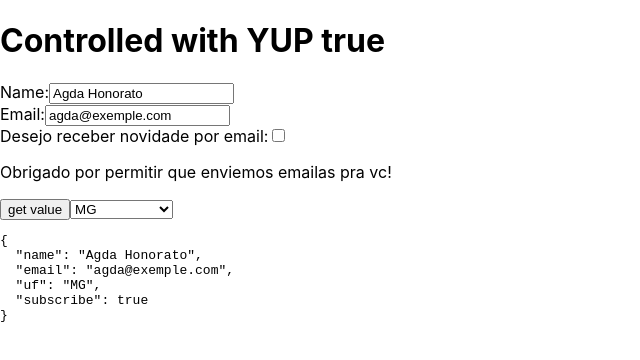
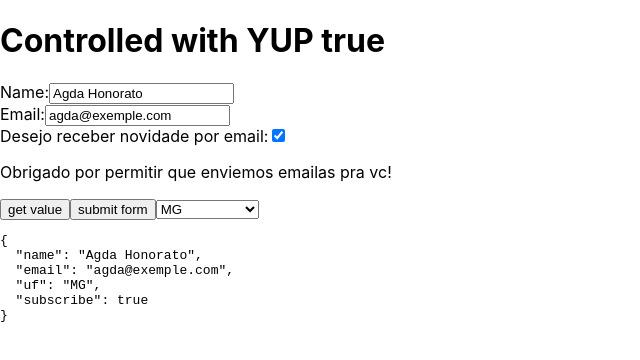
Before and after one commit to jvmhonorato/form-react, a Next.js app: page /controlled-validation-yup-server in a window 1280 px wide. Shown: the top 360 px of the page, without its empty margins (0-640 px from the left). Built offline with nearby package versions, Linux system fonts and the light colour scheme.

Commit message:
add form submit

```diff
--- a/config.js
+++ b/config.js
@@ -19,7 +19,7 @@ export const users = [
         email: 'hanna@exemple.com',
         uf:'SP',
         subscribe: true
-    }
+    },
 
 ]
 //time request API
--- a/pages/api/users/index.js
+++ b/pages/api/users/index.js
@@ -5,7 +5,7 @@ export default function (req, res) {
         if(req.method ==='GET'){
                 res.status(200).json(users)
         }else if(req.method ==='POST'){
-            req.status(200).json(req.body)
+            res.status(200).json(req.body)
         }
 },delay)
 }
--- a/pages/controlled-validation-yup-server.js
+++ b/pages/controlled-validation-yup-server.js
@@ -20,6 +20,7 @@ const FormControlled = () => {
     const [hasError, setHasError] = useState(false)
     const [errors, setErrors] = useState({})
     const [loaded,setLoaded] = useState(false)
+    const [sending, setSending] = useState(false)
     useEffect(()=> {
         const loadData = async() => {
             const data = await fetch('/api/users/3')
@@ -60,6 +61,7 @@ const FormControlled = () => {
          console.log(form)
     }
     const onChange = (event) => {
+
         const formField = event.target.name
         const value = event.target.type === 'checkbox' ? event.target.checked : event.target.value
         setFormValues(curr => {
@@ -69,6 +71,20 @@ const FormControlled = () => {
             }
         }
       )
+    }
+    const submit = async() => {
+        setSending(true)
+        const data = await fetch('/api/users', {
+            method: 'POST',
+            headers: {
+                Accept: 'application/json',
+                'Content-Type': 'application/json'
+            },
+            body: JSON.stringify(form)
+        })
+        const json = await data.json()
+        console.log(json)
+        setSending(false)
     }
 
     return(
@@ -83,11 +99,14 @@ const FormControlled = () => {
          <input type='text'name='email' value={form.email} onChange={onChange} /><br/>
          {errors.email && <p>{errors.email}</p>}
          Desejo receber novidade por email:
-         <input type='checkbox'name='subscribe' value={form.subscribe} onChange={onChange} /><br/>
+         <input type='checkbox'name='subscribe' value={form.subscribe} checked={form.subscribe} onChange={onChange} /><br/>
          {form.subscribe && (<p>Obrigado por permitir que enviemos emailas pra vc!</p>)}
 
          <button type="button" onClick={getValue} >
             get value
+         </button>
+         <button type="button" onClick={submit} >
+            submit form
          </button>
          <select name='uf' onChange={onChange} value={form.uf}>
             <option>Selecione UF</option>
```
Also changed, not shown: tutorial.txt.
